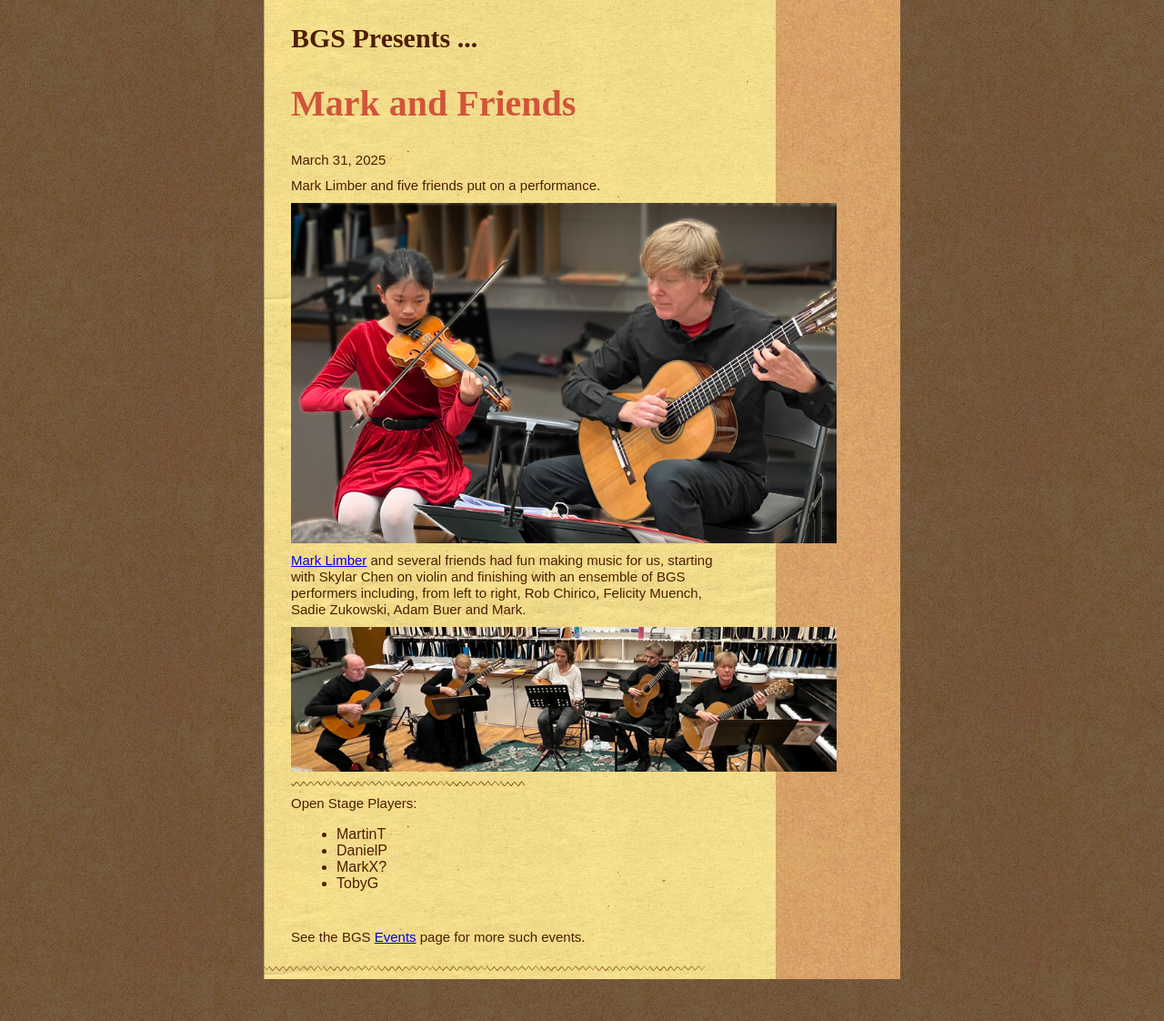
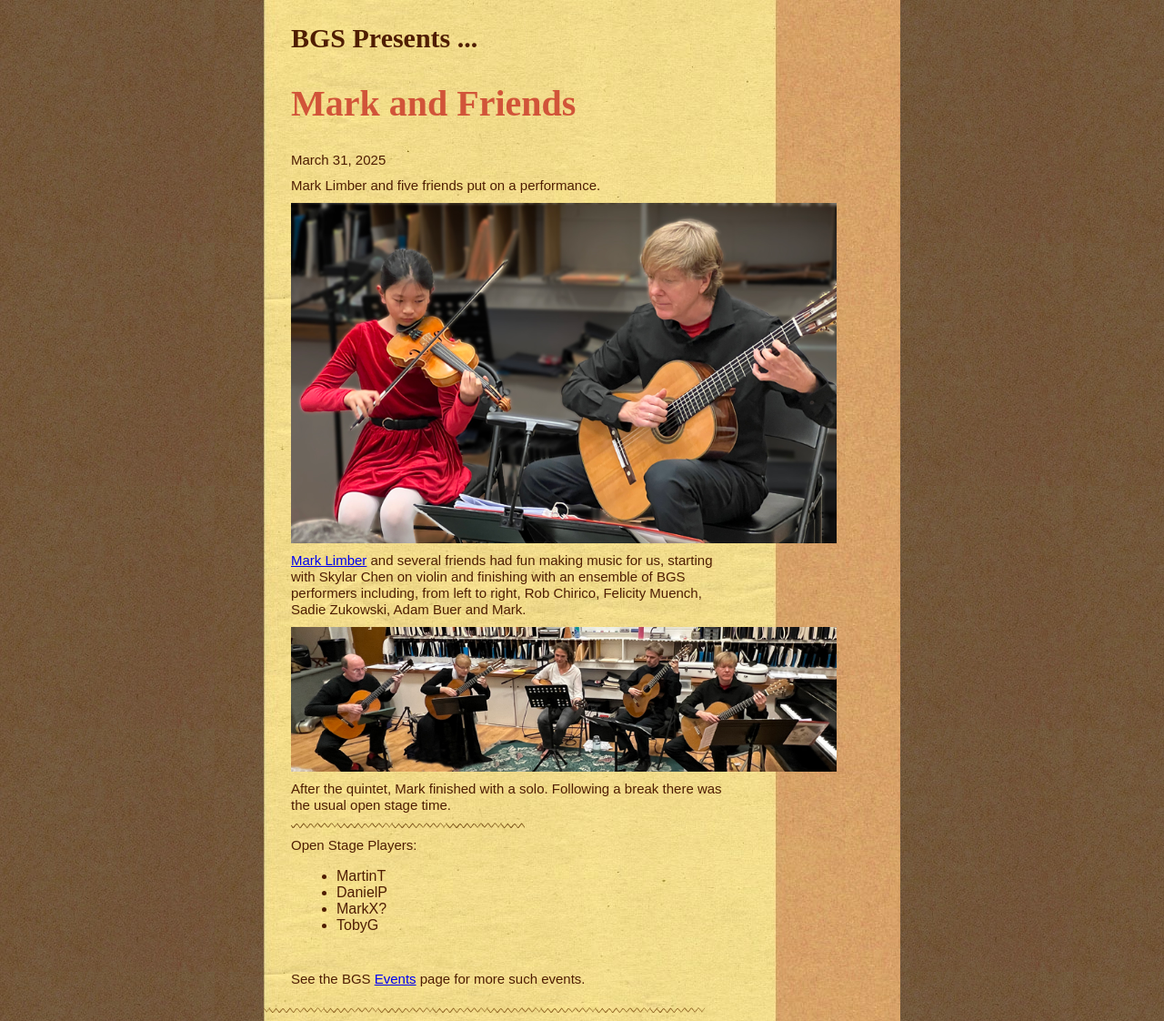
Before and after one commit to boulderguitarsociety/boulderguitarsociety.github.io, a Jekyll site: the page built from _posts/2025-03-31-mark-and-friends.md, in a window 1280 px wide. Shown: the whole page at 91% size. Built offline with Jekyll 4.4.1, drawn with Linux system fonts in a browser that asks for light colours.

Commit message:
add closing text before open stage

```diff
--- a/_posts/2025-03-31-mark-and-friends.md
+++ b/_posts/2025-03-31-mark-and-friends.md
@@ -27,6 +27,8 @@ Rob Chirico, Felicity Muench, Sadie Zukowski, Adam Buer and Mark.
 
 ![Quintet](/pics/20250331-ensemble_4980b.jpg)
 
+After the quintet, Mark finished with a solo.  Following a break there was the usual open stage time.
+
 ![line](/pics/wgly-line.png)
 
 Open Stage Players:
```
